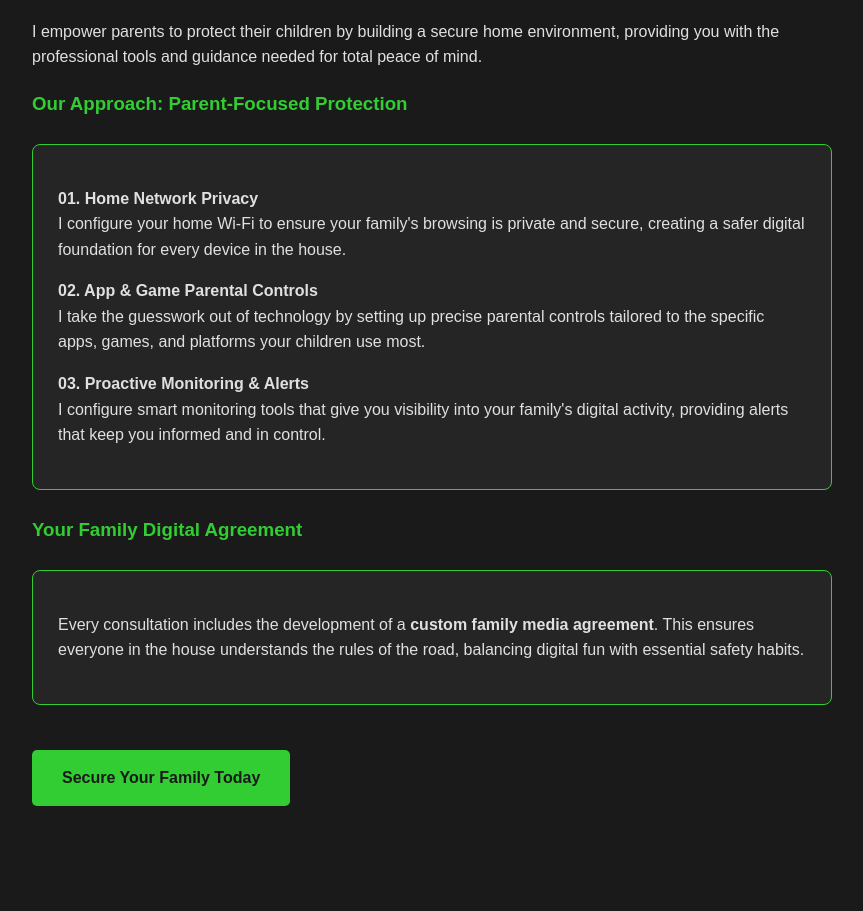
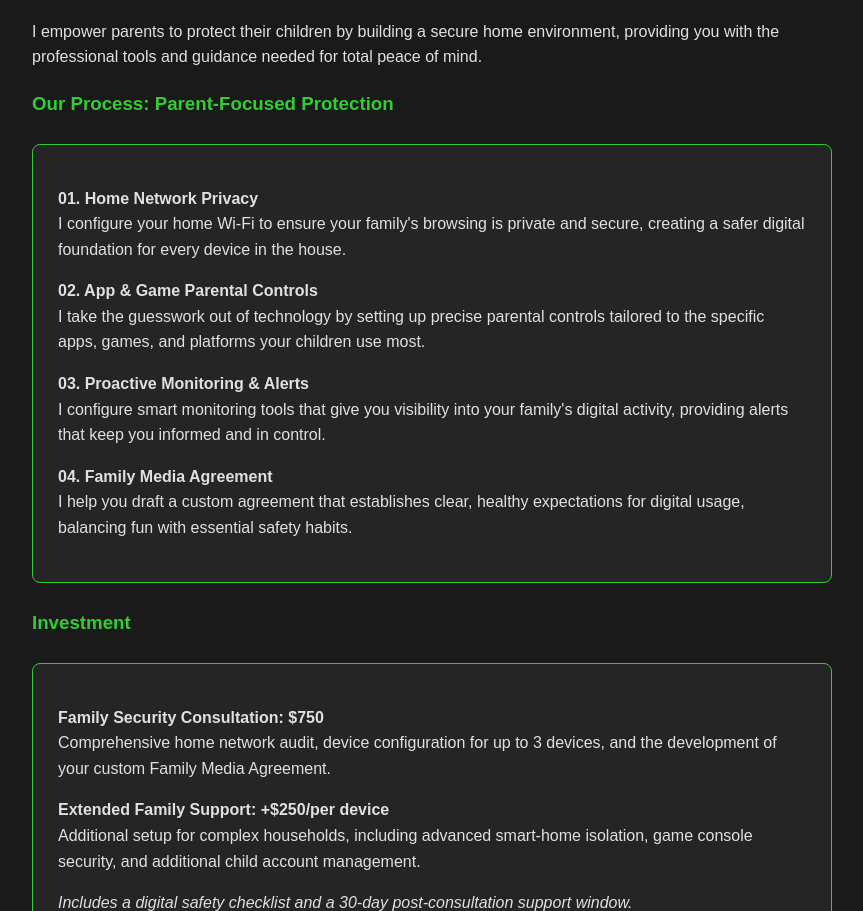
Before and after one commit to kit-ccd/kit-ccd.github.io, a plain HTML site: page family-digital-security.html in a window 1280 px wide. Shown: the part 161-1072 px from the top of the page, without its empty margins (208-1071 px from the left). Before the commit the page ends 1007 px from the top, so only its background shows below. Drawn offline with Linux system fonts and the light colour scheme.

Commit message:
Update family-digital-security.html revert new language

```diff
--- a/family-digital-security.html
+++ b/family-digital-security.html
@@ -18,19 +18,22 @@
         <h1>Family Digital Security</h1>
         <p>I empower parents to protect their children by building a secure home environment, providing you with the professional tools and guidance needed for total peace of mind.</p>
 
-        <h3>Our Approach: Parent-Focused Protection</h3>
+        <h3>Our Process: Parent-Focused Protection</h3>
         <div class="box">
             <p><strong>01. Home Network Privacy</strong><br>I configure your home Wi-Fi to ensure your family's browsing is private and secure, creating a safer digital foundation for every device in the house.</p>
             <p><strong>02. App & Game Parental Controls</strong><br>I take the guesswork out of technology by setting up precise parental controls tailored to the specific apps, games, and platforms your children use most.</p>
             <p><strong>03. Proactive Monitoring & Alerts</strong><br>I configure smart monitoring tools that give you visibility into your family's digital activity, providing alerts that keep you informed and in control.</p>
+            <p><strong>04. Family Media Agreement</strong><br>I help you draft a custom agreement that establishes clear, healthy expectations for digital usage, balancing fun with essential safety habits.</p>
         </div>
 
-        <h3>Your Family Digital Agreement</h3>
+        <h3>Investment</h3>
         <div class="box">
-            <p>Every consultation includes the development of a <strong>custom family media agreement</strong>. This ensures everyone in the house understands the rules of the road, balancing digital fun with essential safety habits.</p>
+            <p><strong>Family Security Consultation: $750</strong><br>Comprehensive home network audit, device configuration for up to 3 devices, and the development of your custom Family Media Agreement.</p>
+            <p><strong>Extended Family Support: +$250/per device</strong><br>Additional setup for complex households, including advanced smart-home isolation, game console security, and additional child account management.</p>
+            <p><em>Includes a digital safety checklist and a 30-day post-consultation support window.</em></p>
         </div>
 
-        <a href="#" class="btn">Secure Your Family Today</a>
+        <a href="#" class="btn">Book Your Security Consultation</a>
     </div>
 </body>
 </html>
```
